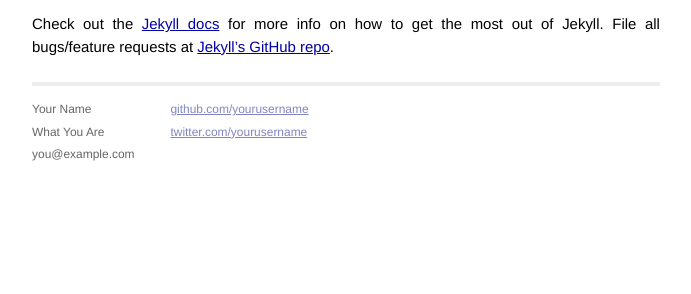
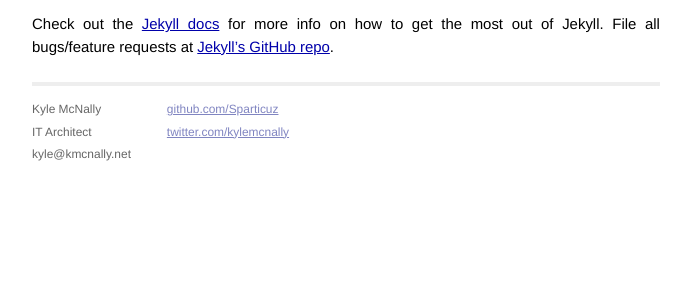
Before and after one commit to Sparticuz/sparticuz.github.io, a Jekyll site: the page built from _posts/2013-09-12-welcome-to-jekyll.markdown, in a window 1280 px wide. Shown: the part 411-705 px from the top of the page, without its empty margins (294-985 px from the left). Built offline with Jekyll 4.4.1, drawn with Linux system fonts in a browser that asks for light colours; Markdown is read by kramdown in place of the engine named in the settings.

Commit message:
started adding my info

```diff
--- a/_layouts/default.html
+++ b/_layouts/default.html
@@ -26,15 +26,15 @@
           <div class="footer">
             <div class="contact">
               <p>
-                Your Name<br />
-                What You Are<br />
-                you@example.com
+                Kyle McNally<br />
+                IT Architect<br />
+                kyle@kmcnally.net
               </p>
             </div>
             <div class="contact">
               <p>
-                <a href="https://github.com/yourusername">github.com/yourusername</a><br />
-                <a href="https://twitter.com/yourusername">twitter.com/yourusername</a><br />
+                <a href="https://github.com/sparticuz">github.com/Sparticuz</a><br />
+                <a href="https://twitter.com/kylemcnally">twitter.com/kylemcnally</a><br />
               </p>
             </div>
           </div>
```
